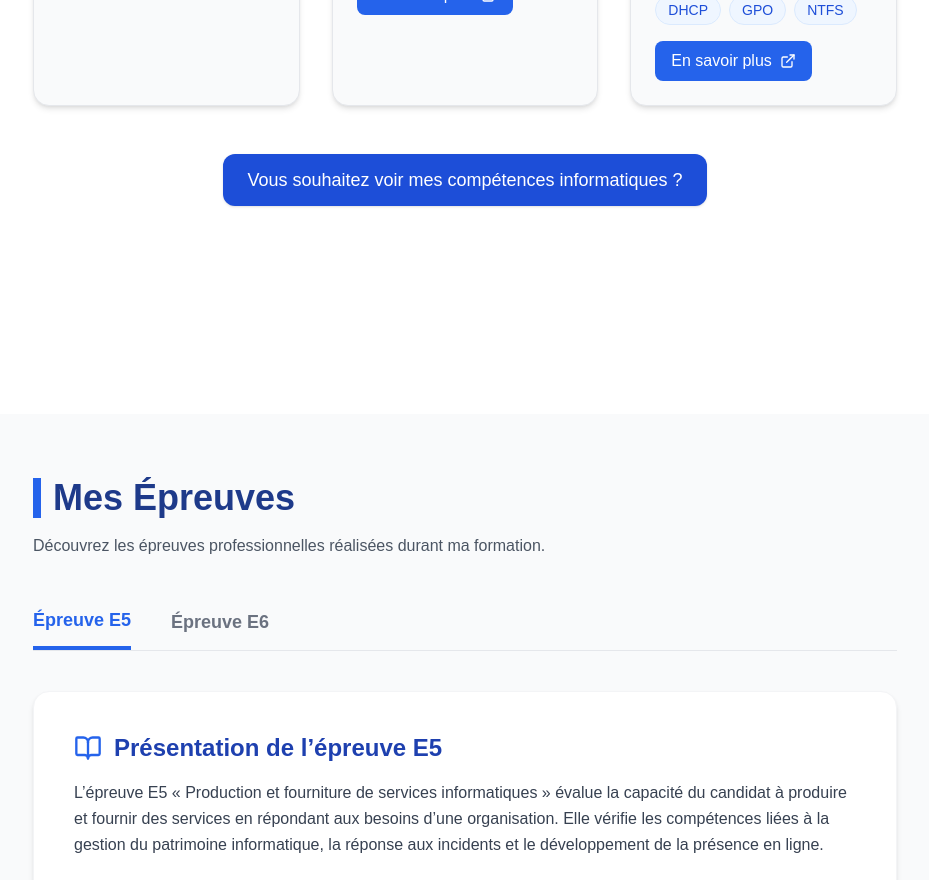
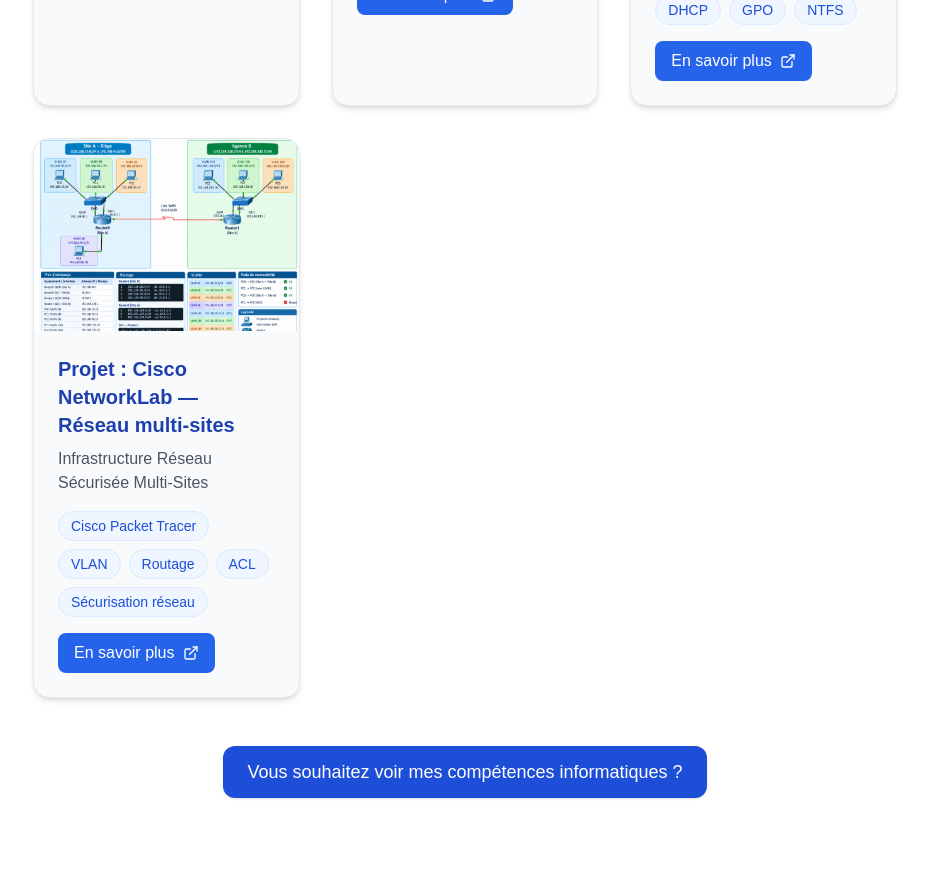
Before and after one commit to soribafofana232-eng/portfolio-soriba, a React (Vite) app: page / in a window 1280 px wide. Shown: the part 5420-6300 px from the top of the page, without its empty margins (303-1232 px from the left). Built offline with nearby package versions, Linux system fonts and the light colour scheme.

Commit message:
modification test

```diff
--- a/src/Components/Realisations.jsx
+++ b/src/Components/Realisations.jsx
@@ -60,7 +60,7 @@ export default function Realisations() {
         "Développement complet du portfolio sur Netlify, avec SEO, responsive design et structure modulaire.",
       ],
     },
-        {
+    {
       titre: "Projet : Virtualisation d'une infrastructure",
       description:
         "Déploiement et Administration d'un environnement  Active Directory ",
@@ -68,6 +68,16 @@ export default function Realisations() {
       image: "/projet-vmware.jpg",
       details: [
         "Réaliser un projet consistant à déployer et administrer une infrastructure Windows Server 2022 dans un environnement virtualisé",
+      ],
+    },
+    {
+      titre: "Projet : Cisco NetworkLab — Réseau multi-sites",
+      description:
+        "Infrastructure Réseau Sécurisée Multi-Sites",
+      techno: ["Cisco Packet Tracer","VLAN","Routage","ACL","Sécurisation réseau"],
+      image: "/projet-cisco.png",
+      details: [
+        "Conception et configuration d’une infrastructure réseau multi-sites avec Cisco Packet Tracer : adressage IP, VLAN, routage et sécurisation des communications.",
       ],
     },
   ];
```
Also changed, not shown: public/projet-cisco.png (added), 1 other file (tests, documents, lock files or other folders).
